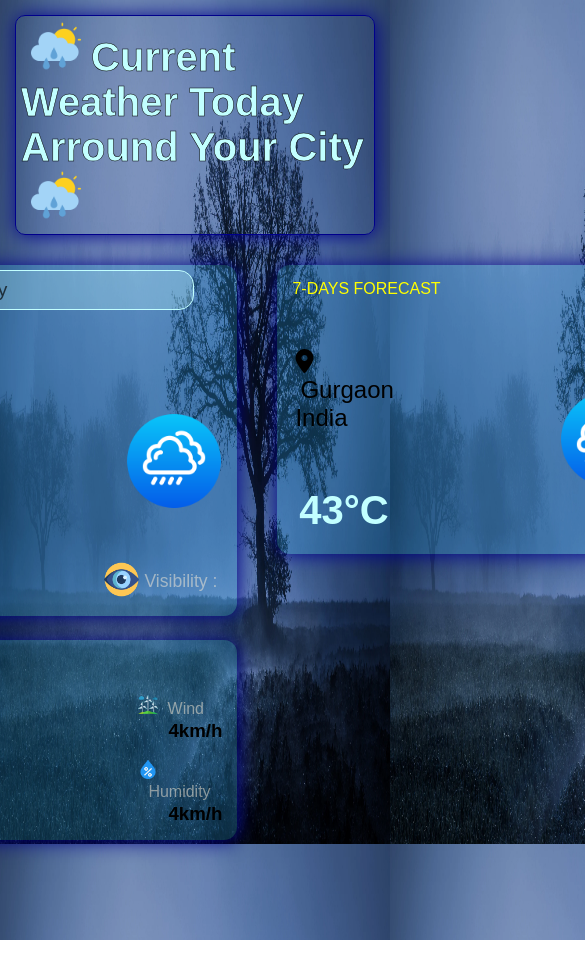
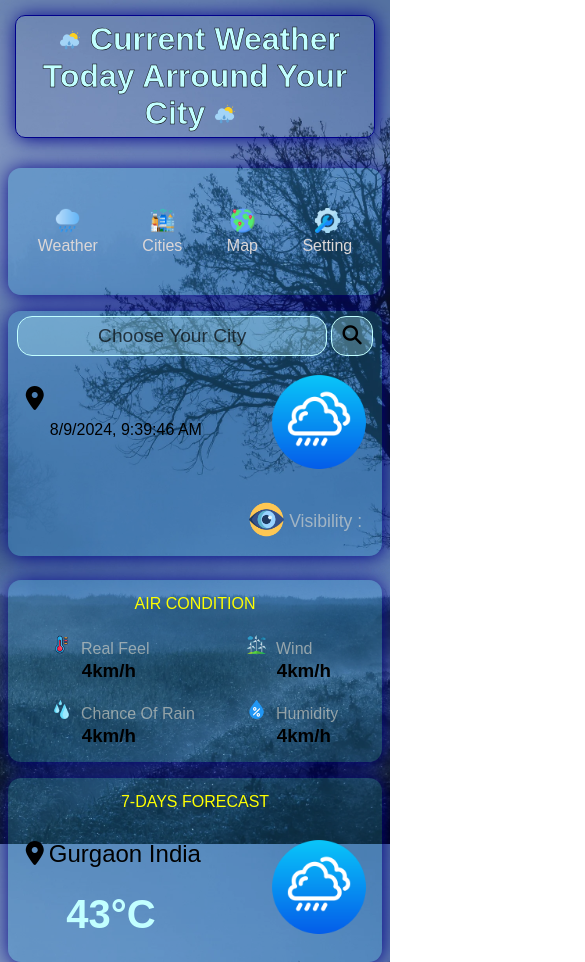
Before and after one commit to santoshtech312/weather-forecast-app.com, a plain HTML site: page index.html in a window 390 px wide. Shown: the top 962 px of the page, 585 px wide, since content can reach past the window. Before the commit the page ends 940 px from the top, so only its background shows below. Drawn offline with Linux system fonts and the light colour scheme; no server answers.

Commit message:
third commit responsive css

```diff
--- a/script.js
+++ b/script.js
@@ -47,7 +47,7 @@ async function myWheatherData(city) {
   try {
     const response = await fetch(`${apiURL} + ${city} + &appid=${APIKey}`);
     if (response.status == 404) {
-      window.alert("No record found");
+      window.alert("No city found");
     } else {
       var data = await response.json();
       console.log(data);
@@ -67,6 +67,7 @@ async function myWheatherData(city) {
       visibilityData.innerHTML = data.visibility / 1000 + " km/h";
 
       saveData(city);
+      searchInput.value = "";
     }
   } catch (error) {
     console.log(error);
--- a/style.css
+++ b/style.css
@@ -12,7 +12,7 @@ body {
 }
 
 .background {
-  background: url("./img/wp-full-img.webp") center/100% no-repeat fixed;
+  background: url("./img/wp-full-img.webp") center/cover no-repeat fixed;
 }
 .weather-container {
   display: flex;
@@ -47,7 +47,7 @@ body {
 /* ///////////////////////////////////////////////////////////////////////////////////////////////// */
 .w-wrap0 {
   width: 100px;
-  height: 80dvh;
+  height: 470px;
   background-color: #2ba1e242;
   padding: 5px;
   border-radius: 13px;
@@ -93,6 +93,7 @@ body {
 }
 .w-country-search {
   border-radius: 15px;
+  text-align: center;
 }
 .w-country-search input {
   font-size: 1.2rem;
@@ -108,8 +109,12 @@ body {
   border-radius: 15px;
   border: 1px solid #c2ffff;
   cursor: pointer;
-
   background: #c2ffff44;
+  transition: 0.3s ease;
+}
+.w-country-search button:hover {
+  transform: scale(1.1);
+  background-color: #43ffff;
 }
 ::placeholder {
   color: #000000ad;
@@ -119,14 +124,14 @@ body {
   display: flex;
   align-items: center;
   gap: 10rem;
-  padding: 2.5rem 0.5rem 1rem 0.5rem;
+  padding: 1rem 0.5rem;
 }
 
 .w-city {
   display: flex;
   align-items: center;
   flex-direction: column;
-  gap: 3.5rem;
+  gap: 1.5rem;
 }
 .w-city .city-loca,
 .city-name {
@@ -211,3 +216,72 @@ body {
 .w-con-data .head-data {
   padding-left: 2rem;
 }
+
+/* ///////////////////// Rsponisve page ////////////////////////////////////////// */
+
+@media only screen and (max-width: 1150px) {
+  .w-wrap {
+    gap: 1rem;
+  }
+}
+@media only screen and (max-width: 1100px) {
+  .w-wrap {
+    flex-wrap: wrap;
+    justify-content: space-evenly;
+  }
+}
+@media only screen and (max-width: 1000px) {
+  .weather-container .header {
+    font-size: 1.5rem;
+    text-align: center;
+  }
+}
+@media only screen and (max-width: 660px) {
+  .header .w-logo img {
+    width: 20px;
+  }
+}
+@media only screen and (max-width: 600px) {
+  .weather-container .header {
+    font-size: 2rem;
+    text-align: center;
+  }
+
+  .w-wrap0 {
+    width: 96vw;
+    height: 15dvh;
+    gap: 2.5rem;
+    flex-direction: row;
+  }
+}
+@media only screen and (max-width: 500px) {
+  .background {
+    background-position-y: center;
+  }
+  .w-wrap-left,
+  .w-wrap-right {
+    width: 96vw;
+  }
+  .w-location {
+    justify-content: space-between;
+    gap: 3rem;
+  }
+  .w-country-search input {
+    width: 85%;
+    text-align: center;
+  }
+  .w-condition {
+    gap: 7rem;
+  }
+}
+@media only screen and (max-width: 400px) {
+  .w-wrap0 {
+    gap: 5vw;
+  }
+  .w-condition {
+    gap: 3rem;
+  }
+  .w-location {
+    gap: 2rem;
+  }
+}
```
